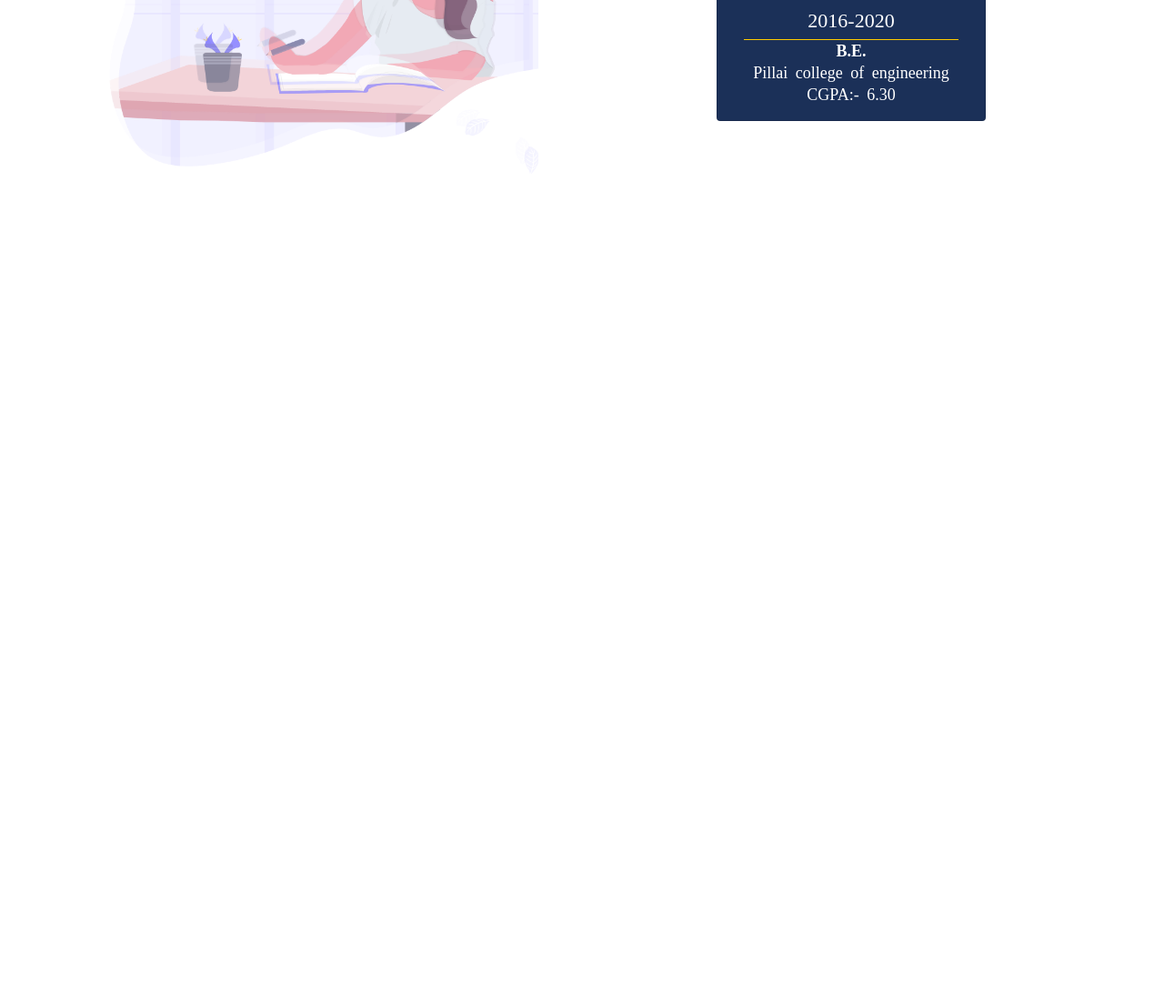
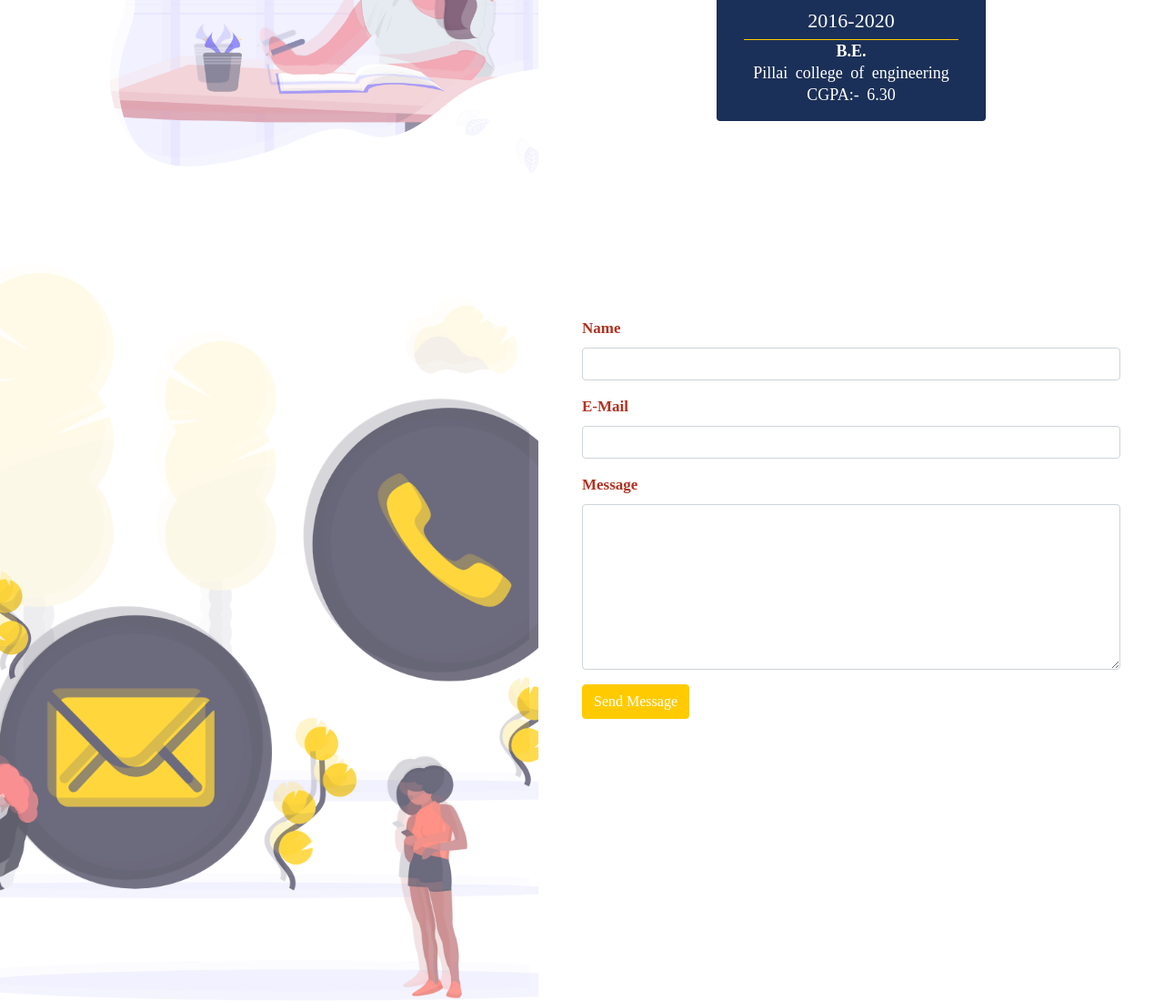
Before and after one commit to ron9817/ASK-portal-e-portfolio-design, a website: page index.html in a window 1280 px wide. Shown: the part 4500-5600 px from the top of the page at 91% size. Before the commit the page ends 4800 px from the top, so only its background shows below. Drawn offline with nearby package versions, Linux system fonts and the light colour scheme.

Commit message:
added contact us tab

```diff
--- a/index.css
+++ b/index.css
@@ -366,3 +366,34 @@ body{
     line-height: 2.0rem;
     background-color: #1b3058;
 }
+#contact .background-image{
+    background-image: url(./static/contact_us.png);
+}
+#contact .background-image-2{
+    background-image: url(./static/contact_us.png);
+}
+#contact .btn.btn-primary{
+    background-color: #ffcb00;
+    border: 1px solid #ffcb00;;
+}
+#contact form{
+    text-align: justify;
+    font-family: 'Cormorant', serif;
+    color:  #B23121;
+    font-weight: 800;
+    font-size: 17px;
+}
+#contact input{
+    text-align: justify;
+    font-family: 'Cormorant', serif;
+    color:  #B23121;
+    font-size: 15px;
+}
+#contact textarea{
+    text-align: justify;
+    font-family: 'Cormorant', serif;
+    color:  #B23121;
+    word-spacing: 0.25rem;
+    line-height: 1.5rem;
+    font-size: 15px;
+}
--- a/index.html
+++ b/index.html
@@ -998,6 +998,31 @@
 
             </div>
         </div>
+        <div class="row m-0 p-0 h-100" id="contact">
+            <div class="col p-0 w-50">
+                <div class="w-100 background-image"></div>
+                <div class="w-100 background-image-2"></div>
+            </div>
+            <div class="col w-50 p-5 content">
+                <form class="">
+                    <div class="form-group">
+                      <label for="name">Name</label>
+                      <input type="text" class="form-control" id="name" placeholder="">
+                    </div>
+                    <div class="form-group">
+                      <label for="email">E-Mail</label>
+                      <input type="text" class="form-control" id="email" placeholder="">
+                    </div>
+                    <div class="form-group">
+                        <label for="message">Message</label>
+                        <textarea class="form-control" rows=7 id="message"></textarea>
+                    </div>
+                    <div class="form-group">
+                        <button type="button" class="btn btn-primary">Send Message</button>
+                    </div>
+                </form>
+            </div>
+        </div>
     </div>
 </body>
 </html>
```
Also changed, not shown: static/contact_us.png (added).
